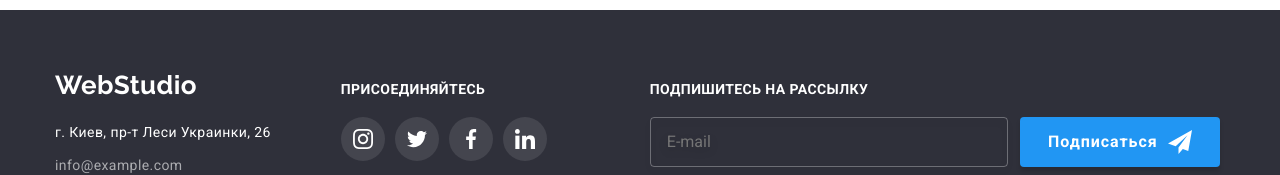
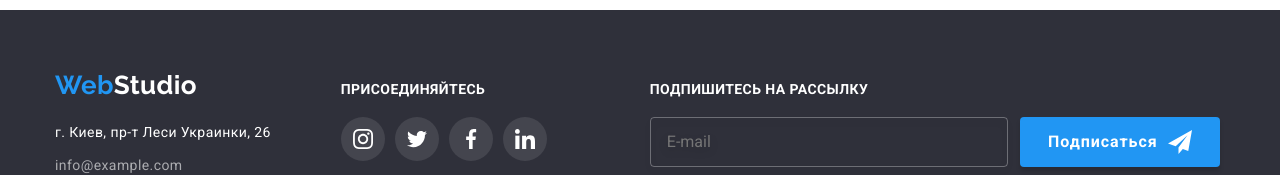
Before and after one commit to andreydnb/goit-markup-hw-07, a plain HTML site: page portfolio.html in a window 1280 px wide. Shown: the part 1649-1824 px from the top of the page. Drawn offline with nearby package versions, Linux system fonts and the light colour scheme.

Commit message:
Update portfolio.html

```diff
--- a/portfolio.html
+++ b/portfolio.html
@@ -173,7 +173,7 @@
         <div class="footer-container container">
             <div class="footer-adress-container">
                 <div class="logo-container"><a class="footer-logo-link link" href="./index.html"><span
-                            class="logo-left">Web</span>Studio</a></div>
+                            class="logo_left">Web</span>Studio</a></div>
                 <address class="adress">
                     <ul class="adress-menu list">
                         <li class="adress-menu-item">
```
